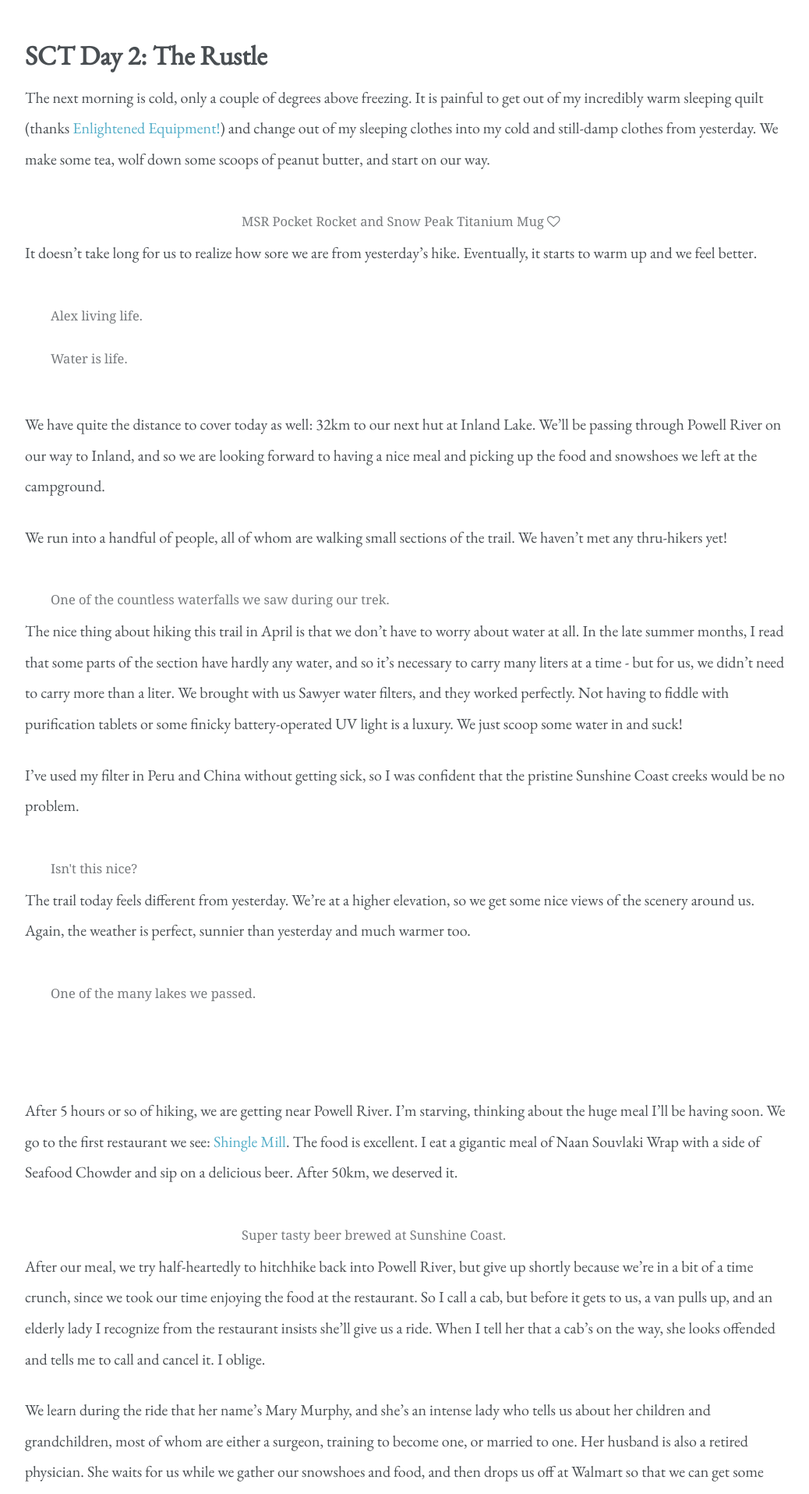
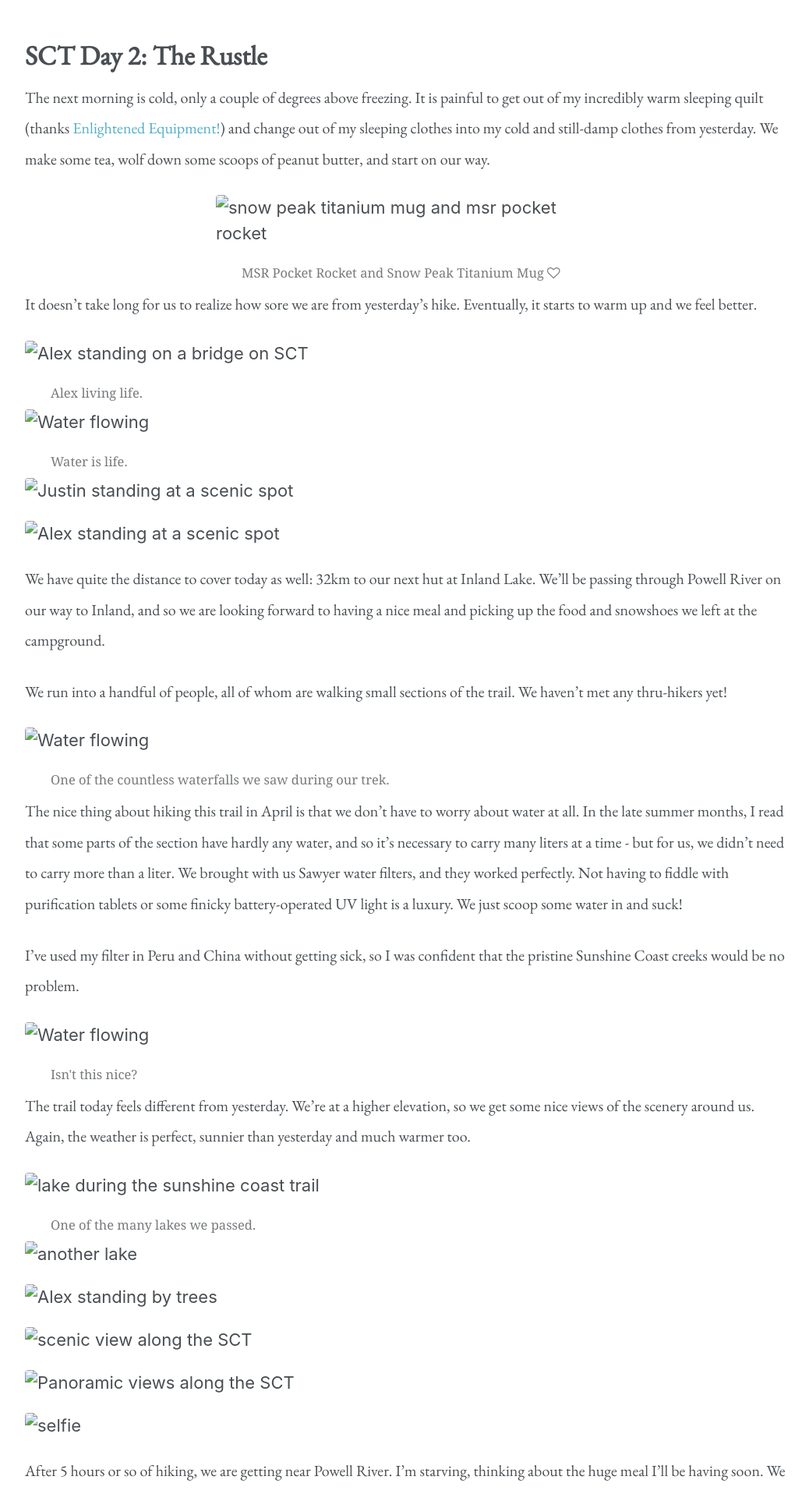
Before and after one commit to BestCoastTrail/BestCoastTrail.github.io, a Jekyll site: the page built from _posts/2017-04-09-Sunshine-Coast-Trail-Day-2-The-Rustle.markdown, in a window 1280 px wide. Shown: the part 1080-2996 px from the top of the page at 78% size, without its empty margins (118-1156 px from the left). Built offline with Jekyll 4.4.1, drawn with Linux system fonts in a browser that asks for light colours; comment, search, counter and statistics services are not loaded; grey boxes are pictures that could not be loaded.

Commit message:
Added alt tags

```diff
--- a/_posts/2017-04-09-Sunshine-Coast-Trail-Day-2-The-Rustle.markdown
+++ b/_posts/2017-04-09-Sunshine-Coast-Trail-Day-2-The-Rustle.markdown
@@ -10,25 +10,25 @@ tags: [hiking, Sunshine Coast Trail]
 The next morning is cold, only a couple of degrees above freezing. It is painful to get out of my incredibly warm sleeping quilt (thanks <a href="http://www.enlightenedequipment.com/">Enlightened Equipment!</a>) and change out of my sleeping clothes into my cold and still-damp clothes from yesterday. We make some tea, wolf down some scoops of peanut butter, and start on our way.
 
 <figure style="width: 50%; margin: auto;">
-  <img data-original="https://farm3.staticflickr.com/2893/33521806964_e7513138ba_h.jpg" data-action="zoom" class="inline-image"/>
+  <img data-original="https://farm3.staticflickr.com/2893/33521806964_e7513138ba_h.jpg" alt="snow peak titanium mug and msr pocket rocket" data-action="zoom" class="inline-image"/>
   <figcaption>MSR Pocket Rocket and Snow Peak Titanium Mug <i class="fa fa-heart-o" aria-hidden="true"></i></figcaption>
 </figure>
 
 It doesn't take long for us to realize how sore we are from yesterday's hike. Eventually, it starts to warm up and we feel better.
 
 <figure>
-  <img data-original="https://farm3.staticflickr.com/2810/33979319590_356be6646e_h.jpg" data-action="zoom" class="inline-image"/>
+  <img data-original="https://farm3.staticflickr.com/2810/33979319590_356be6646e_h.jpg" alt="Alex standing on a bridge on SCT" data-action="zoom" class="inline-image"/>
   <figcaption>Alex living life.</figcaption>
 </figure>
 <figure>
-  <img data-original="https://farm5.staticflickr.com/4167/34363711875_a641eea485_h.jpg" data-action="zoom" class="inline-image"/>
+  <img data-original="https://farm5.staticflickr.com/4167/34363711875_a641eea485_h.jpg" alt="Water flowing" data-action="zoom" class="inline-image"/>
   <figcaption>Water is life.</figcaption>
 </figure>
 <figure>
-  <img data-original="https://farm3.staticflickr.com/2832/34363711115_3e09e302e8_h.jpg" data-action="zoom" class="inline-image"/>
+  <img data-original="https://farm3.staticflickr.com/2832/34363711115_3e09e302e8_h.jpg" alt="Justin standing at a scenic spot" data-action="zoom" class="inline-image"/>
 </figure>
 <figure>
-  <img data-original="https://farm5.staticflickr.com/4194/34363710585_9ccd282074_h.jpg" data-action="zoom" class="inline-image"/>
+  <img data-original="https://farm5.staticflickr.com/4194/34363710585_9ccd282074_h.jpg" alt="Alex standing at a scenic spot" data-action="zoom" class="inline-image"/>
 </figure>
 
 We have quite the distance to cover today as well: 32km to our next hut at Inland Lake. We'll be passing through Powell River on our way to Inland, and so we are looking forward to having a nice meal and picking up the food and snowshoes we left at the campground.
@@ -36,7 +36,7 @@ We have quite the distance to cover today as well: 32km to our next hut at Inlan
 We run into a handful of people, all of whom are walking small sections of the trail. We haven't met any thru-hikers yet!
 
 <figure>
-  <img data-original="https://farm3.staticflickr.com/2838/34363710235_643cbc6877_h.jpg" data-action="zoom" class="inline-image"/>
+  <img data-original="https://farm3.staticflickr.com/2838/34363710235_643cbc6877_h.jpg" alt="Water flowing" data-action="zoom" class="inline-image"/>
   <figcaption>One of the countless waterfalls we saw during our trek.</figcaption>
 </figure>
 
@@ -45,36 +45,36 @@ The nice thing about hiking this trail in April is that we don't have to worry a
 I've used my filter in Peru and China without getting sick, so I was confident that the pristine Sunshine Coast creeks would be no problem.
 
 <figure>
-  <img data-original="https://farm3.staticflickr.com/2893/33979314930_fc7284e68d_h.jpg" data-action="zoom" class="inline-image"/>
+  <img data-original="https://farm3.staticflickr.com/2893/33979314930_fc7284e68d_h.jpg" alt="Water flowing" data-action="zoom" class="inline-image"/>
   <figcaption>Isn't this nice?</figcaption>
 </figure>
 
 The trail today feels different from yesterday. We're at a higher elevation, so we get some nice views of the scenery around us. Again, the weather is perfect, sunnier than yesterday and much warmer too.
 
 <figure>
-  <img data-original="https://farm3.staticflickr.com/2866/34363708735_3439dbe314_h.jpg" data-action="zoom" class="inline-image"/>
+  <img data-original="https://farm3.staticflickr.com/2866/34363708735_3439dbe314_h.jpg" alt="lake during the sunshine coast trail" data-action="zoom" class="inline-image"/>
   <figcaption>One of the many lakes we passed.</figcaption>
 </figure>
 <figure>
-  <img data-original="https://farm3.staticflickr.com/2806/33979314260_ba5492bd2a_h.jpg" data-action="zoom" class="inline-image"/>
+  <img data-original="https://farm3.staticflickr.com/2806/33979314260_ba5492bd2a_h.jpg" alt="another lake" data-action="zoom" class="inline-image"/>
 </figure>
 <figure>
-  <img data-original="https://farm3.staticflickr.com/2808/34363707715_b286398787_h.jpg" data-action="zoom" class="inline-image"/>
+  <img data-original="https://farm3.staticflickr.com/2808/34363707715_b286398787_h.jpg" alt="Alex standing by trees" data-action="zoom" class="inline-image"/>
 </figure>
 <figure>
-  <img data-original="https://farm3.staticflickr.com/2830/33979314080_74d26aba3d_h.jpg" data-action="zoom" class="inline-image"/>
+  <img data-original="https://farm3.staticflickr.com/2830/33979314080_74d26aba3d_h.jpg" alt="scenic view along the SCT" data-action="zoom" class="inline-image"/>
 </figure>
 <figure>
-  <img data-original="https://farm3.staticflickr.com/2846/33980329140_bec3296dc0_h.jpg" data-action="zoom" class="inline-image"/>
+  <img data-original="https://farm3.staticflickr.com/2846/33980329140_bec3296dc0_h.jpg" alt="Panoramic views along the SCT" data-action="zoom" class="inline-image"/>
 </figure>
 <figure>
-  <img data-original="https://farm3.staticflickr.com/2838/33554041793_95fc6ebc24_h.jpg" data-action="zoom" class="inline-image"/>
+  <img data-original="https://farm3.staticflickr.com/2838/33554041793_95fc6ebc24_h.jpg" alt="selfie" data-action="zoom" class="inline-image"/>
 </figure>
 
 After 5 hours or so of hiking, we are getting near Powell River. I'm starving, thinking about the huge meal I'll be having soon. We go to the first restaurant we see: <a href="http://shinglemill.ca/">Shingle Mill</a>. The food is excellent. I eat a gigantic meal of Naan Souvlaki Wrap with a side of Seafood Chowder and sip on a delicious beer. After 50km, we deserved it.
 
 <figure style="width: 50%; margin: auto;">
-  <img data-original="https://farm5.staticflickr.com/4156/33522638024_e2326b3b0a_h.jpg" data-action="zoom" class="inline-image"/>
+  <img data-original="https://farm5.staticflickr.com/4156/33522638024_e2326b3b0a_h.jpg" alt="tasty beer" data-action="zoom" class="inline-image"/>
   <figcaption>Super tasty beer brewed at Sunshine Coast.</figcaption>
 </figure>
 
@@ -88,13 +88,13 @@ Then, I take Jill up on her offer and give her a call, asking her for a ride to
     <figcaption>And we're back on the trail, with about 12km remaining to our hut</figcaption>
 </figure>
 <figure>
-  <img data-original="https://farm5.staticflickr.com/4188/34363696425_c928691d5d_h.jpg" data-action="zoom" class="inline-image"/>
+  <img data-original="https://farm5.staticflickr.com/4188/34363696425_c928691d5d_h.jpg" alt="scenic view along the SCT" data-action="zoom" class="inline-image"/>
 </figure>
 The trail hugs Powell River for the first 3-4kms and rewards us with great views. Right around Haywire Bay Regional Park is the first time that we lose the trail for a while. There is a lot of debris on the trail and the markers are scattered everywhere, confusing us, and it takes us half an hour before we're able to find it again. Thankfully, the rest of the trail to the hut is relatively clear and we are able to cover the distance quickly.
 
 When we reach Inland Lake, it is getting dark. There are two huts at Inland, one on each side of the lake. Ideally, we would stay at the hut on the east side of the lake (called Anthony Island), as this hut is closer to the trail for our Confederation Lake, our next hut, but it is a few kilometers further, and the idea of hiking an extra kilometer after our long day does not appeal to either of us.
 <figure>
-  <img data-original="https://farm5.staticflickr.com/4160/34242084721_64559746d5_h.jpg" data-action="zoom" class="inline-image"/>
+  <img data-original="https://farm5.staticflickr.com/4160/34242084721_64559746d5_h.jpg" alt="West Inland Hut" data-action="zoom" class="inline-image"/>
   <figcaption>The West Inland Hut. Not the nicest hut to stay the night in, but it sure beats a tarp.</figcaption>
 </figure>
 Inside the hut are three elevated wooden platforms - thank goodness, since the ground is muddy. We place our bags on one platform, taking out our food and sleeping gear, and Alex and I each claim the remaining two and get settled for the night. Not too long after making it inside our hut, we can hear rain starting to fall in full force. We eat our bag of nuts and some energy bars, brush our teeth, turn off our headlamps, and get ready to sleep.
```
